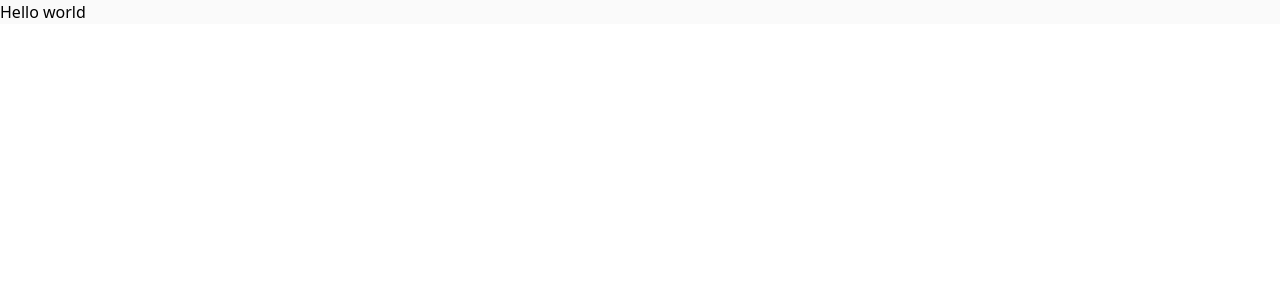
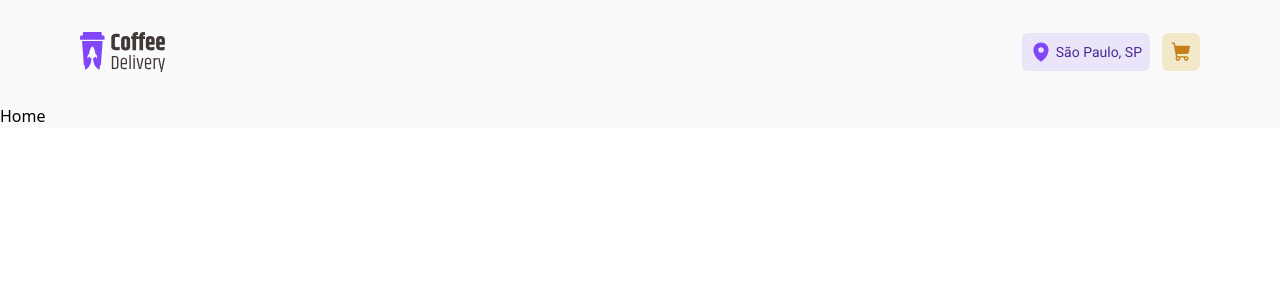
Before and after one commit to carlos-HFC/coffee-delivery, a React (Vite) app: page / in a window 1280 px wide. Shown: the top 300 px of the page. Built offline with nearby package versions, Linux system fonts and the light colour scheme.

Commit message:
feat: add react router dom

```diff
--- a/package.json
+++ b/package.json
@@ -12,7 +12,8 @@
   "dependencies": {
     "@phosphor-icons/react": "^2.0.15",
     "react": "^18.2.0",
-    "react-dom": "^18.2.0"
+    "react-dom": "^18.2.0",
+    "react-router-dom": "^6.22.3"
   },
   "devDependencies": {
     "@rocketseat/eslint-config": "^2.2.2",
--- a/src/App.tsx
+++ b/src/App.tsx
@@ -1,5 +1,11 @@
+import { BrowserRouter } from "react-router-dom"
+
+import { Router } from "./routes"
+
 export function App() {
   return (
-    <h1>Hello world</h1>
+    <BrowserRouter>
+      <Router />
+    </BrowserRouter>
   )
 }
--- /dev/null
+++ b/src/components/default-layout.tsx
@@ -0,0 +1,12 @@
+import { Outlet } from "react-router-dom"
+
+import { Header } from "./header"
+
+export function DefaultLayout() {
+  return (
+    <>
+      <Header />
+      <Outlet />
+    </>
+  )
+}
--- a/src/components/header.tsx
+++ b/src/components/header.tsx
@@ -7,7 +7,7 @@ import logo from "../assets/logo.svg"
 export function Header() {
   return (
     <header className="bg-base-background">
-      <div className="flex items-center justify-between mx-auto max-w-6xl py-8">
+      <div className="flex items-center justify-between mx-auto max-w-6xl px-4 py-8">
         <img
           src={logo}
           alt=""
--- /dev/null
+++ b/src/pages/home.tsx
@@ -0,0 +1,3 @@
+export function Home() {
+  return <div>Home</div>
+}
--- /dev/null
+++ b/src/routes/index.tsx
@@ -0,0 +1,21 @@
+import { Route, Routes } from "react-router-dom"
+
+import { DefaultLayout } from "../components/default-layout"
+
+import { Home } from "../pages/home"
+
+export function Router() {
+  return (
+    <Routes>
+      <Route
+        path="/"
+        element={<DefaultLayout />}
+      >
+        <Route
+          path="/"
+          element={<Home />}
+        />
+      </Route>
+    </Routes>
+  )
+}
```
Also changed, not shown: 1 other file (tests, documents, lock files or other folders).
